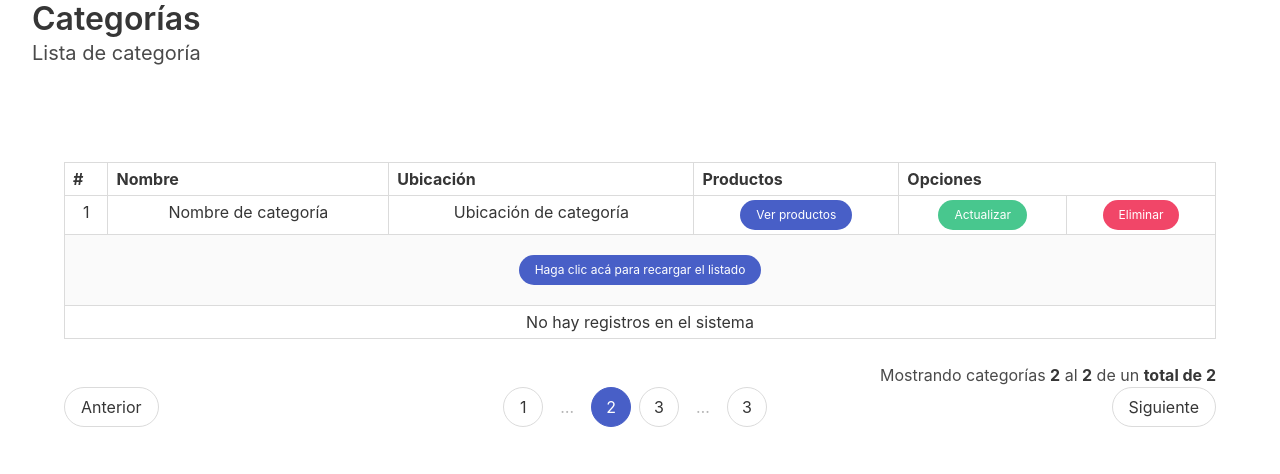
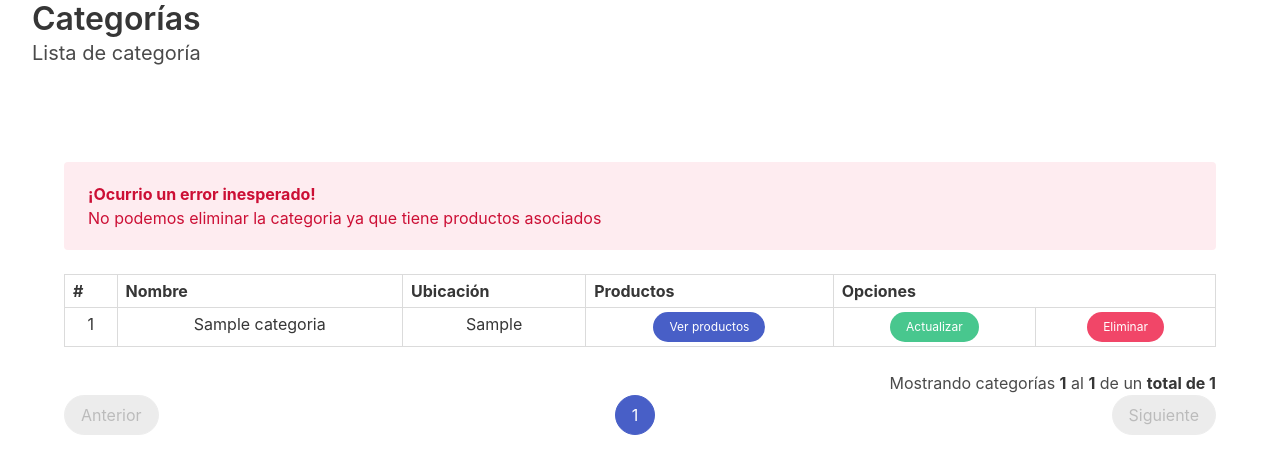
Before and after one commit to jorgerl21/inventario, a PHP site: page /index.php?vista=category_list&page=1&category_id_del=1 in a window 1280 px wide. Shown: the part 55-529 px from the top of the page. Run offline with PHP 8.4, Linux system fonts and the light colour scheme; the visitor is signed in with stand-in values (Sample User, id 1); tables that the repository leaves empty or names only in its code hold one stand-in row (values such as "Sample post").

Commit message:
ALV un chingo de errores

```diff
--- a/php/categoria_eliminar.php
+++ b/php/categoria_eliminar.php
@@ -1,49 +1,49 @@
 <?php
-	/*== Almacenando datos ==*/
+    /* Alamcenamiento de datos */
     $category_id_del=limpiar_cadena($_GET['category_id_del']);
-
-    /*== Verificando usuario ==*/
+    /////////////////////////////////////////////////////////////////////
+    /*== Verificando categoria ==*/
     $check_categoria=conexion();
     $check_categoria=$check_categoria->query("SELECT categoria_id FROM categoria WHERE categoria_id='$category_id_del'");
+    ////////////////////////////////////////////////////////////////////////
+     if ($check_categoria->rowCount()==1) {
+        //verificando productos
+        $check_productos = conexion();
+        $check_productos = $check_productos -> query("SELECT categoria_id FROM productos WHERE categoria_id_del = '$category_id_del' LIMIT 1");
 
-    if($check_categoria->rowCount()==1){
+        /////////////////////////////////////////////////////////////////////
+        if ($check_productos->rowCount()<=0) {
+            $eliminar_categoria = conexion();
+            $eliminar_categoria = $eliminar_categoria -> prepare("DELETE FROM categoria WHERE categoria_id=:id");
 
-    	$check_productos=conexion();
-    	$check_productos=$check_productos->query("SELECT categoria_id FROM producto WHERE categoria_id='$category_id_del' LIMIT 1");
+            $eliminar_categoria -> execute([":id" => $category_id_del]);
 
-    	if($check_productos->rowCount()<=0){
-
-    		$eliminar_categoria=conexion();
-	    	$eliminar_categoria=$eliminar_categoria->prepare("DELETE FROM categoria WHERE categoria_id=:id");
-
-	    	$eliminar_categoria->execute([":id"=>$category_id_del]);
-
-	    	if($eliminar_categoria->rowCount()==1){
+            if ($eliminar_categoria->rowCount()==1) {
                 echo '
                 <div class="notification is-info is-light">
                     <strong>¡CATEGORIA ELIMINADA!</strong><br>
-		                Los datos de la categoría se eliminaron con exito
+                    La CETGORIA se elimino con exito
                 </div>
                 ';
-		    }else{
+            }else {
                 echo '
                     <div class="notification is-danger is-light">
                         <strong>¡Ocurrio un error inesperado!</strong><br>
-		                No se pudo eliminar la categoría, por favor intente nuevamente
+                        No se pudo eliminar la categoria, por favor intente nuevamente
                     </div>
                     ';
             }
             $eliminar_categoria=null;
-    	}else{
+        }else {
             echo '
                 <div class="notification is-danger is-light">
                     <strong>¡Ocurrio un error inesperado!</strong><br>
-	                No podemos eliminar la categoría ya que tiene productos asociados
+                    No podemos eliminar la categoria ya que tiene productos asociados
                 </div>
                 ';
         }
         $check_productos=null;
-    }else{
+    }else {
         echo '
             <div class="notification is-danger is-light">
                 <strong>¡Ocurrio un error inesperado!</strong><br>
@@ -51,4 +51,4 @@
             </div>
             ';
     }
-    $check_categoria=null;
+    $check_categoria = null;
--- a/vistas/category_list.php
+++ b/vistas/category_list.php
@@ -4,7 +4,34 @@
 </div>
 
 <div class="container pb-6 pt-6">
+<?php
+    require_once "./php/main.php";
 
+    # Eliminar usuario #
+    if(isset($_GET['category_id_del'])){
+        require_once "./php/categoria_eliminar.php";
+    }
+
+    if (!isset($_GET['page'])) {
+        $pagina=1;
+    } else {
+        $pagina=(int) $_GET['page'];
+        if ($pagina<=1) {
+            $pagina=1;
+        }
+    }
+    $pagina=limpiar_cadena($pagina);
+    $url = 'index.php?vista=category_list&page=';
+    $registros=15;
+    $busqueda="";
+
+    require_once "./php/categoria_lista.php";
+?>
+
+
+</div>
+
+<!--
 
     <div class="table-container">
         <table class="table is-bordered is-striped is-narrow is-hoverable is-fullwidth">
@@ -69,6 +96,4 @@
 
         <a class="pagination-next" href="#">Siguiente</a>
     </nav>
-
-
-</div>
+-->
```
Also changed, not shown: vistas/category_search.php (+43 -6 lines), vistas/category_update.php (added). Lines whose indentation alone changed are shown as unchanged.
